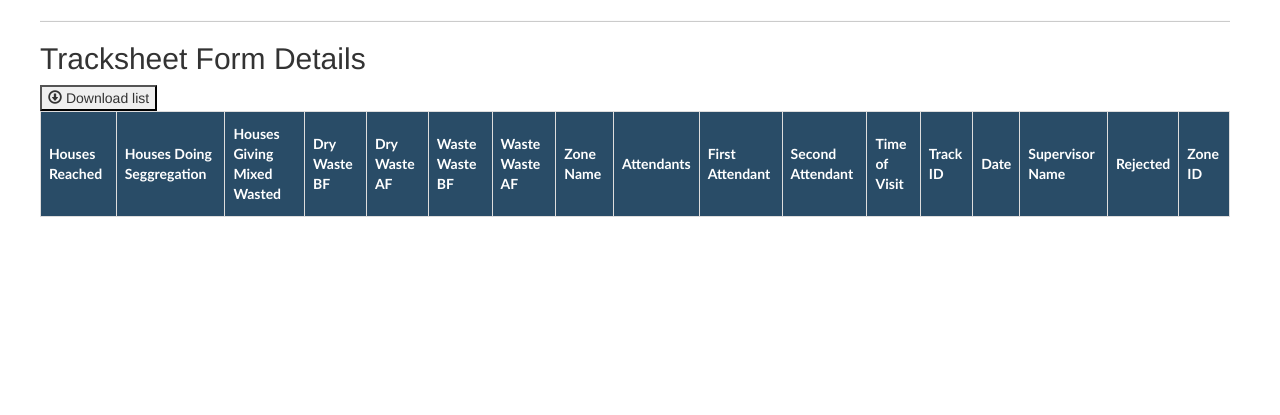
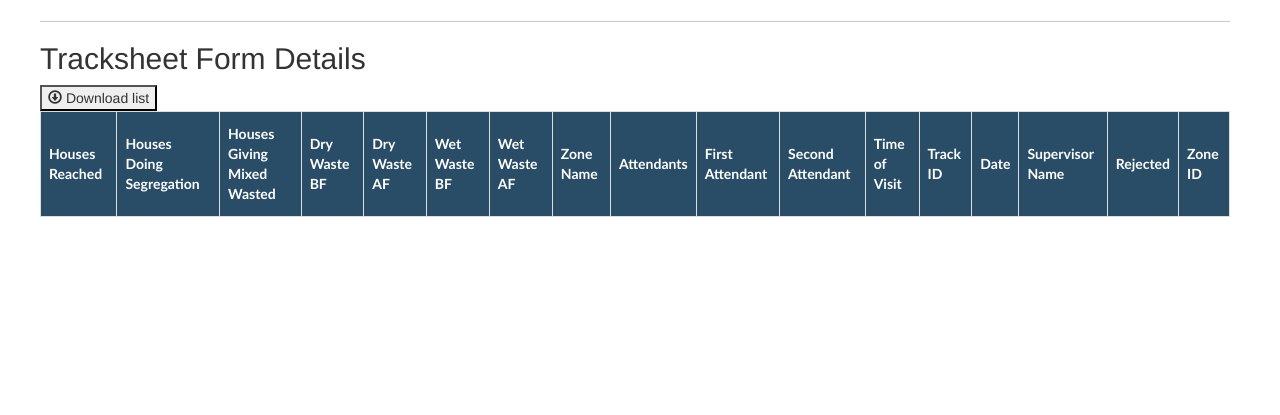
Before and after one commit to kashish-goel/SWK, a Django app: page /download_data/2021-02-08/ in a window 1280 px wide. Shown: the part 80-495 px from the top of the page. Run offline with Django 3.2, Linux system fonts and the light colour scheme; data that the repository does not hold is empty; some libraries are stand-ins or nearby versions.

Commit message:
download_data changes

```diff
--- a/swk/templates/download_data.html
+++ b/swk/templates/download_data.html
@@ -119,12 +119,12 @@
 
                     <tr>
                         <th>Houses Reached </th>
-                        <th>Houses Doing Seggregation</th>
+                        <th>Houses Doing Segregation</th>
                         <th>Houses Giving Mixed Wasted</th>
                         <th>Dry Waste BF</th>
                         <th>Dry Waste AF </th>
-                        <th>Waste Waste BF</th>
-                        <th>Waste Waste AF</th>
+                        <th>Wet Waste BF</th>
+                        <th>Wet Waste AF</th>
                         <th>Zone Name</th>
                         <th>Attendants</th>
                         <th>First Attendant </th>
```
